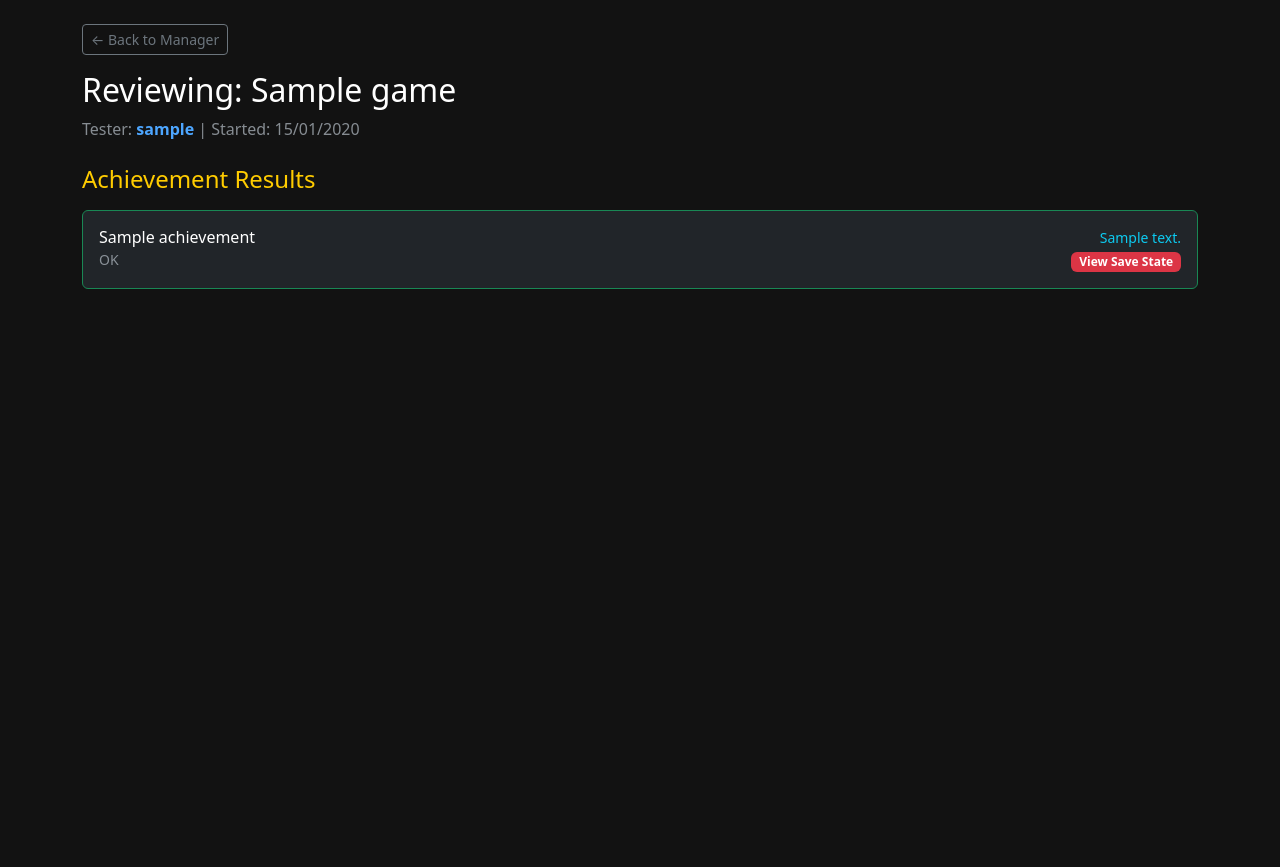
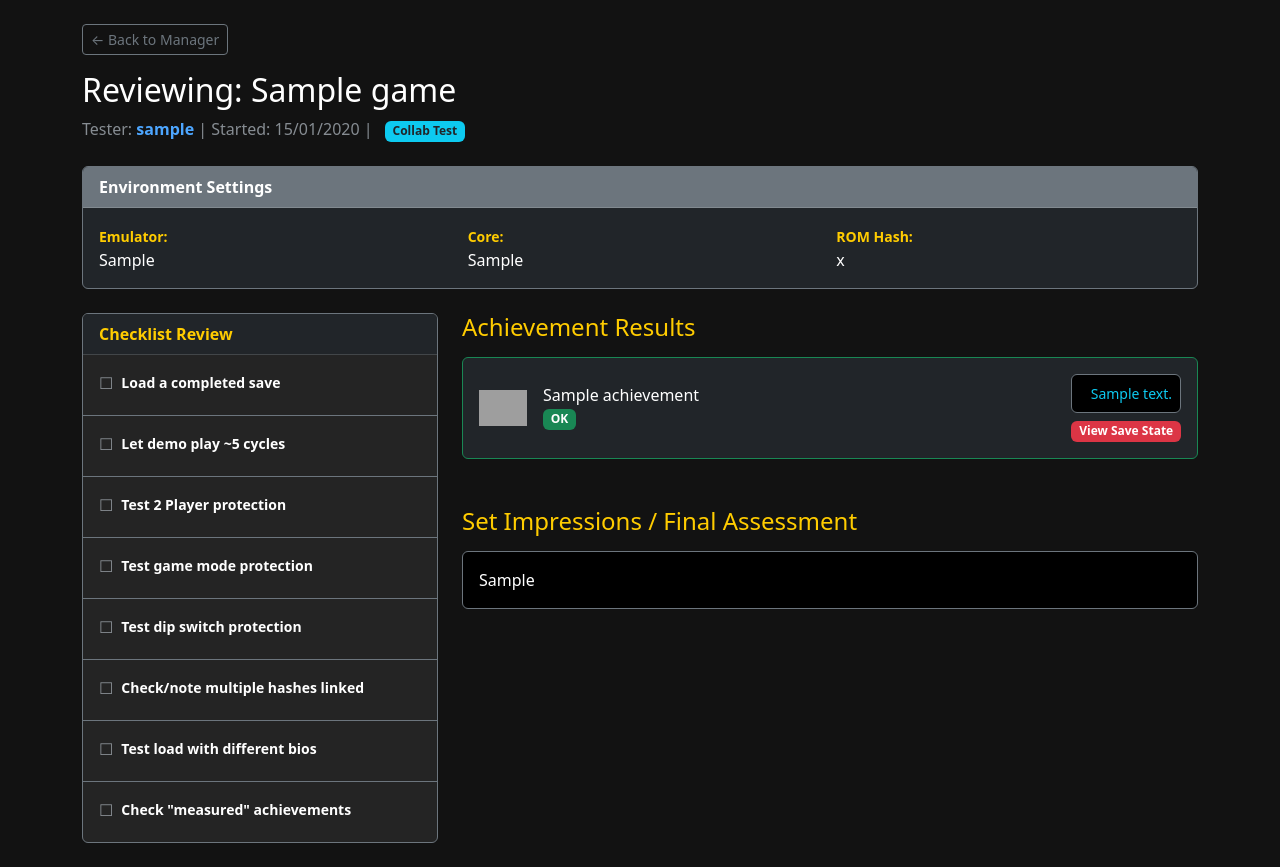
Before and after one commit to CarlosNatanael/playtest_manager, a Flask app: page /manager/review/1 in a window 1280 px wide. Shown: the part 58-925 px from the top of the page. Before the commit the page ends 347 px from the top, so only its background shows below. Run offline with Flask 3, Linux system fonts and the light colour scheme; tables that the repository leaves empty hold one stand-in row (values such as "Sample post"); parts of the project's set-up code (start-up, migrations or seed data) failed here and were passed over; grey boxes are pictures that could not be loaded.

Commit message:
adicionado função de feedback para area manager

```diff
--- a/app/models.py
+++ b/app/models.py
@@ -121,6 +121,7 @@ class TestSession(db.Model):
     hash_used = db.Column(db.String(100), nullable=True)
     is_collab = db.Column(db.Boolean, default=False)
     checklist_data = db.Column(db.Text, nullable=True)
+    set_impressions = db.Column(db.Text, nullable=True)
 
     status = db.Column(db.String(20), default='Active') # Active, Concluded, Abandoned
     started_at = db.Column(db.DateTime, default=datetime.utcnow)
--- a/app/routes/dashboard.py
+++ b/app/routes/dashboard.py
@@ -96,6 +96,7 @@ def autosave(session_id):
     if 'core' in data: session.core = data['core']
     if 'hash_used' in data: session.hash_used = data['hash_used']
     if 'is_collab' in data: session.is_collab = data['is_collab']
+    if 'set_impressions' in data: session.set_impressions = data['set_impressions']
 
     # Atualiza ou cria o resultado de uma conquista específica
     if 'achievement_id' in data:
--- a/app/routes/manager.py
+++ b/app/routes/manager.py
@@ -3,6 +3,7 @@ from app import db
 from app.models import Game, Achievement, TestSession, TestResult
 from app.services.ra_api import fetch_game_and_achievements
 from datetime import datetime
+import json
 
 manager_bp = Blueprint('manager', __name__)
 
@@ -15,7 +16,18 @@ def index():
 def review_session(session_id):
     session = TestSession.query.get_or_404(session_id)
     results = TestResult.query.filter_by(session_id=session_id).all()
-    return render_template('manager/session_view.html', session=session, results=results)
+
+    checklist_dict = {}
+    if session.checklist_data:
+        try:
+            checklist_dict = json.loads(session.checklist_data)
+        except:
+            pass
+
+    return render_template('manager/session_view.html',
+                           session=session,
+                           results=results,
+                           checklist=checklist_dict)
 
 @manager_bp.route('/import', methods=['GET', 'POST'])
 def import_game():
--- a/app/templates/manager/session_view.html
+++ b/app/templates/manager/session_view.html
@@ -3,21 +3,88 @@
 <div class="mb-4">
     <a href="{{ url_for('manager.index') }}" class="btn btn-outline-secondary btn-sm mb-3">← Back to Manager</a>
     <h2 class="text-white">Reviewing: {{ session.game.title }}</h2>
-    <p class="text-muted">Tester: <span class="text-ra-blue fw-bold">{{ session.tester.ra_username }}</span> | Started: {{ session.started_at.strftime('%d/%m/%Y') }}</p>
+    <div class="text-muted">
+        Tester: <span class="text-ra-blue fw-bold">{{ session.tester.ra_username }}</span> |
+        Started: {{ session.started_at.strftime('%d/%m/%Y') }}
+        {% if session.is_collab %}
+            | <span class="badge bg-info text-dark ms-2">Collab Test</span>
+        {% endif %}
+    </div>
 </div>
+
+<div class="card border-secondary bg-dark mb-4">
+    <div class="card-header bg-secondary text-white fw-bold">Environment Settings</div>
+    <div class="card-body">
+        <div class="row">
+            <div class="col-md-4">
+                <strong class="text-ra-gold small">Emulator:</strong>
+                <div class="text-white">{{ session.emulator or 'Not specified' }}</div>
+            </div>
+            <div class="col-md-4">
+                <strong class="text-ra-gold small">Core:</strong>
+                <div class="text-white">{{ session.core or 'Not specified' }}</div>
+            </div>
+            <div class="col-md-4">
+                <strong class="text-ra-gold small">ROM Hash:</strong>
+                <div class="text-white" style="word-break: break-all;">{{ session.hash_used or 'Not specified' }}</div>
+            </div>
+        </div>
+    </div>
+</div>
+
 <div class="row">
-    <div class="col-12">
+    <div class="col-lg-4 mb-4">
+        <div class="card border-secondary sticky-top" style="top: 20px;">
+            <div class="card-header bg-dark text-ra-gold fw-bold">Checklist Review</div>
+            <div class="card-body p-0">
+                <ul class="list-group list-group-flush">
+                    {% set checks = [
+                        'Load a completed save', 'Let demo play ~5 cycles',
+                        'Test 2 Player protection', 'Test game mode protection',
+                        'Test dip switch protection', 'Check/note multiple hashes linked',
+                        'Test load with different bios', 'Check "measured" achievements'
+                    ] %}
+                    {% for item in checks %}
+                    {% set index_str = loop.index|string %}
+                    <li class="list-group-item bg-transparent text-white border-secondary py-3">
+                        <div class="d-flex align-items-center mb-1">
+                            {% if checklist.get('check_' ~ index_str) %}
+                                <span class="text-success me-2">☑</span>
+                            {% else %}
+                                <span class="text-muted me-2">☐</span>
+                            {% endif %}
+                            <span class="small fw-bold">{{ item }}</span>
+                        </div>
+
+                        {% set note = checklist.get('note_check_' ~ index_str) %}
+                        {% if note %}
+                            <div class="small text-info ms-4 fst-italic bg-black p-2 rounded">"{{ note }}"</div>
+                        {% endif %}
+                    </li>
+                    {% endfor %}
+                </ul>
+            </div>
+        </div>
+    </div>
+
+    <div class="col-lg-8">
         <h4 class="text-ra-gold mb-3">Achievement Results</h4>
-        {% for result in session.results %}
-        <div class="card mb-2 bg-dark border-{{ 'success' if result.trigger_status == 'OK' else 'danger' if result.trigger_status == 'FALSE_TRIGGER' else 'warning' }}">
+
+        {% for result in results %}
+        <div class="card mb-3 bg-dark border-{{ 'success' if result.trigger_status == 'OK' else 'danger' if result.trigger_status == 'FALSE_TRIGGER' else 'warning' }}">
             <div class="card-body d-flex justify-content-between align-items-center">
-                <div>
-                    <h6 class="mb-0 text-white">{{ result.achievement.title }}</h6>
-                    <small class="text-muted">{{ result.trigger_status }}</small>
+                <div class="d-flex align-items-center">
+                    <img src="https://media.retroachievements.org/Badge/{{ result.achievement.badge_name }}.png" style="width: 48px;" class="me-3" onerror="this.src='https://media.retroachievements.org/Badge/00000.png'">
+                    <div>
+                        <h6 class="mb-0 text-white">{{ result.achievement.title }}</h6>
+                        <span class="badge {{ 'bg-success' if result.trigger_status == 'OK' else 'bg-danger' if result.trigger_status == 'FALSE_TRIGGER' else 'bg-warning text-dark' }}">
+                            {{ result.trigger_status or 'UNTESTED' }}
+                        </span>
+                    </div>
                 </div>
                 {% if result.notes or result.save_state_link %}
                 <div class="text-end" style="max-width: 50%;">
-                    <div class="small text-info">{{ result.notes }}</div>
+                    <div class="small text-info bg-black p-2 rounded mb-1 border border-secondary">{{ result.notes }}</div>
                     {% if result.save_state_link %}
                     <a href="{{ result.save_state_link }}" target="_blank" class="badge bg-danger text-decoration-none">View Save State</a>
                     {% endif %}
@@ -25,7 +92,21 @@
                 {% endif %}
             </div>
         </div>
+        {% else %}
+        <div class="text-muted border border-secondary p-3 text-center rounded">No achievement results recorded yet.</div>
         {% endfor %}
+
+        <h4 class="text-ra-gold mt-5 mb-3">Set Impressions / Final Assessment</h4>
+        <div class="card border-secondary bg-black mb-5">
+            <div class="card-body">
+                {% if session.set_impressions %}
+                    <p class="text-white mb-0" style="white-space: pre-wrap;">{{ session.set_impressions }}</p>
+                {% else %}
+                    <p class="text-muted fst-italic mb-0">The tester hasn't provided their final impressions yet.</p>
+                {% endif %}
+            </div>
+        </div>
+
     </div>
 </div>
 {% endblock %}
```
Also changed, not shown: app/templates/dashboard/session.html (+12 -0 lines).
